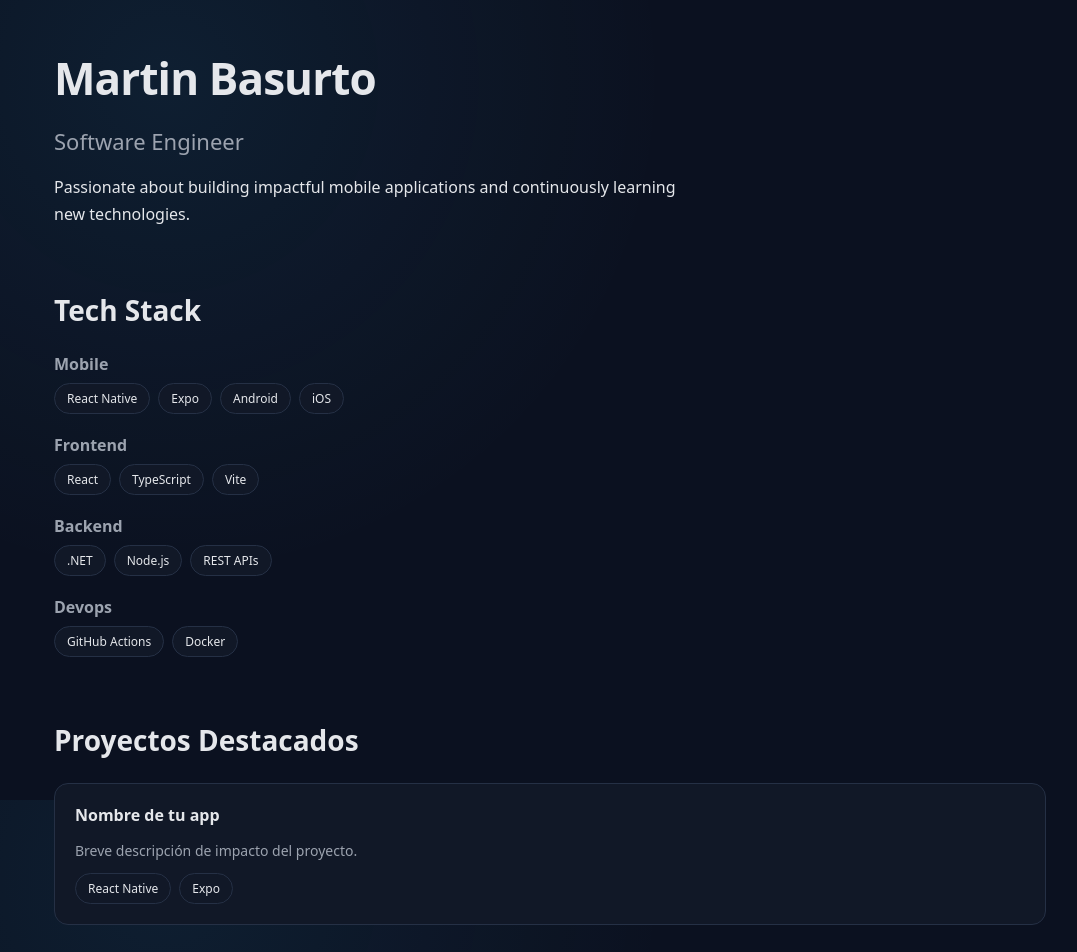
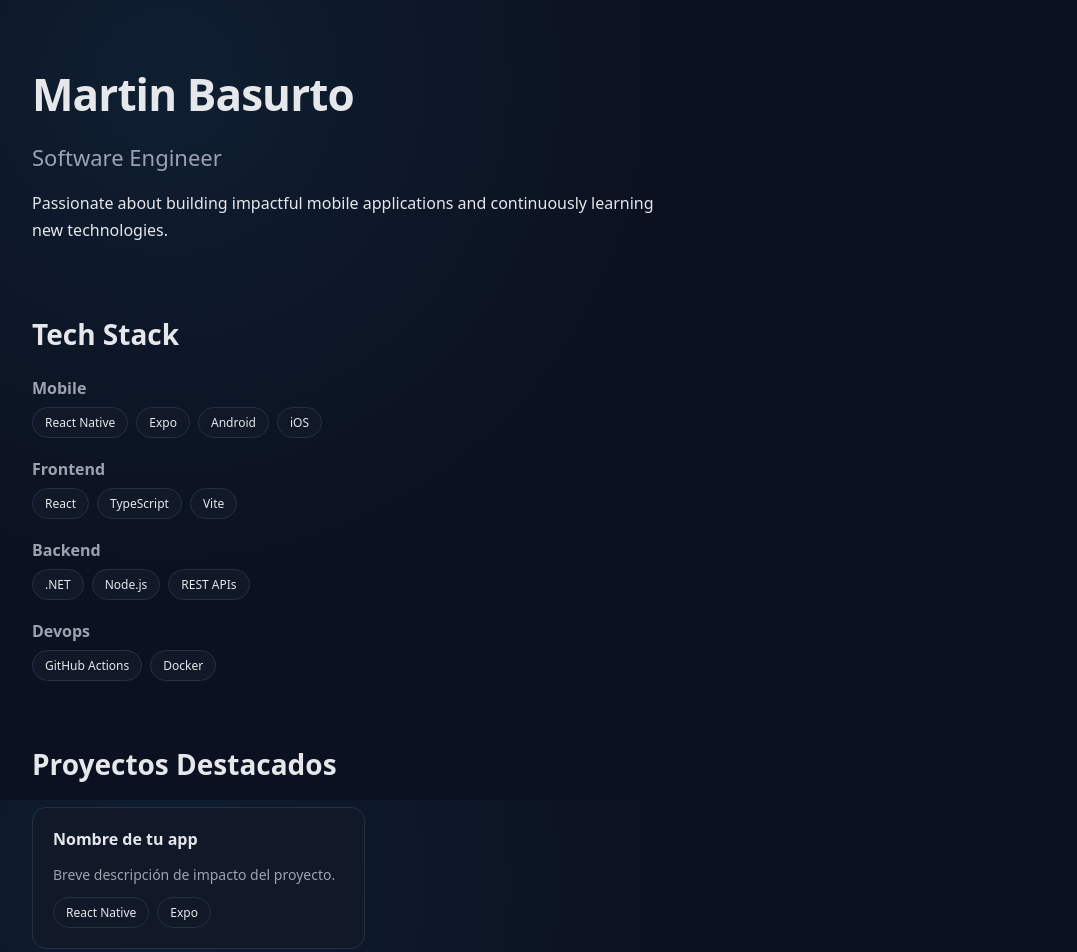
Before and after one commit to basurtmart/basurtmart.github.io, a React (Vite) app: page / in a window 1280 px wide. Shown: the top 952 px of the page, without its empty margins (90-1167 px from the left). Built offline with nearby package versions, Linux system fonts and the light colour scheme; no server answers.

Commit message:
feat: enhance layout and responsiveness of global styles

```diff
--- a/src/styles/global.css
+++ b/src/styles/global.css
@@ -31,9 +31,23 @@ body {
 /* ===== layout ===== */
 
 .container {
-    max-width: 1040px;
+    max-width: 1100px;
     margin: 0 auto;
-    padding: 48px 24px;
+    padding: 40px 20px;
+}
+
+/* tablet */
+@media (min-width: 640px) {
+    .container {
+        padding: 48px 28px;
+    }
+}
+
+/* desktop */
+@media (min-width: 1024px) {
+    .container {
+        padding: 64px 32px;
+    }
 }
 
 /* ===== hero ===== */
@@ -43,13 +57,13 @@ body {
 }
 
 .title {
-    font-size: 44px;
+    font-size: clamp(32px, 5vw, 44px);
     margin: 0 0 8px;
     letter-spacing: -0.02em;
 }
 
 .subtitle {
-    font-size: 22px;
+    font-size: clamp(18px, 3vw, 22px);
     color: var(--text-dim);
     margin-bottom: 18px;
     font-weight: 500;
@@ -67,7 +81,7 @@ body {
 }
 
 .section-title {
-    font-size: 28px;
+    font-size: clamp(22px, 3.5vw, 28px);
     margin-bottom: 24px;
 }
 
@@ -91,8 +105,22 @@ body {
 
 .grid {
     display: grid;
-    grid-template-columns: repeat(auto-fit, minmax(260px, 1fr));
+    grid-template-columns: 1fr;
     gap: 18px;
+}
+
+/* tablet */
+@media (min-width: 640px) {
+    .grid {
+        grid-template-columns: repeat(2, 1fr);
+    }
+}
+
+/* desktop */
+@media (min-width: 1024px) {
+    .grid {
+        grid-template-columns: repeat(3, 1fr);
+    }
 }
 
 /* ===== cards ===== */
@@ -124,6 +152,26 @@ body {
     line-height: 1.5;
 }
 
+.card {
+    min-height: 140px;
+}
+
+@media (max-width: 480px) {
+    .card {
+        padding: 16px;
+    }
+}
+
+.hero {
+    margin-bottom: 56px;
+}
+
+@media (min-width: 768px) {
+    .hero {
+        margin-bottom: 72px;
+    }
+}
+
 /* ===== footer ===== */
 
 .footer {
```
